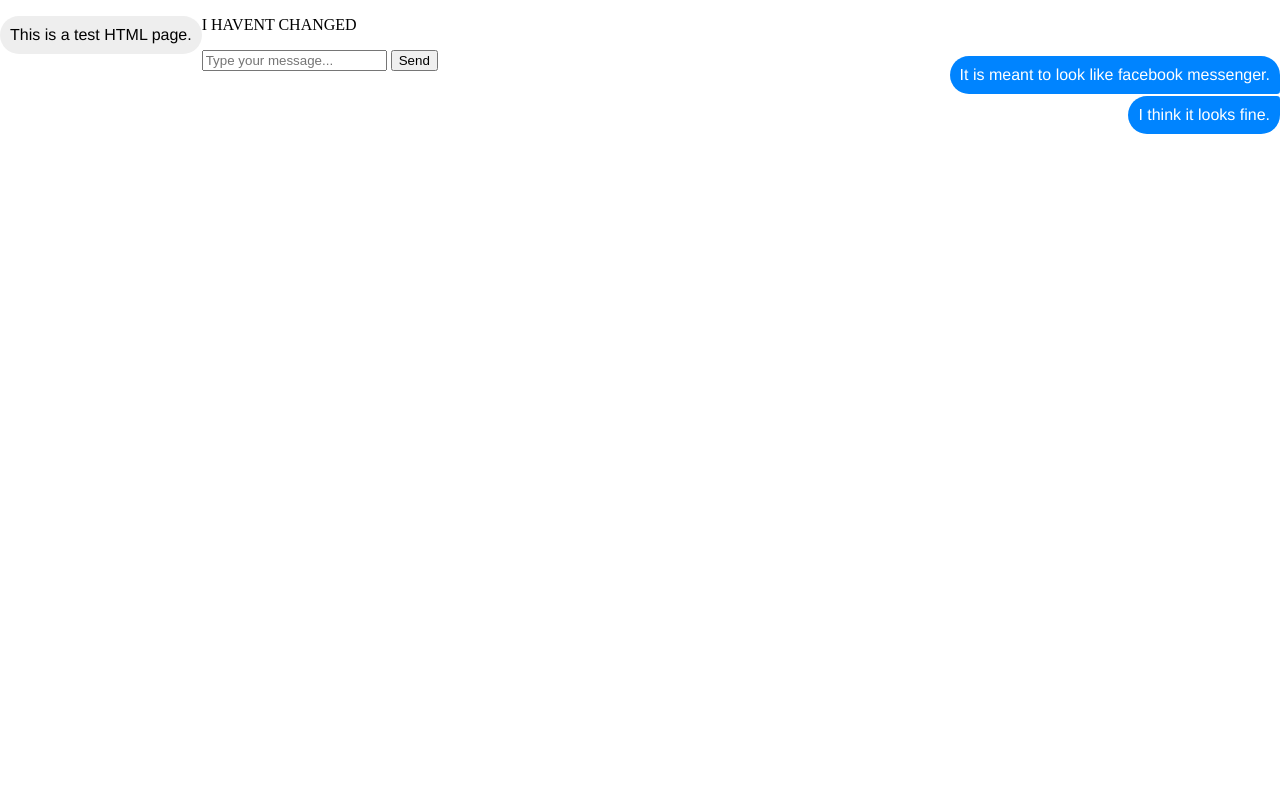
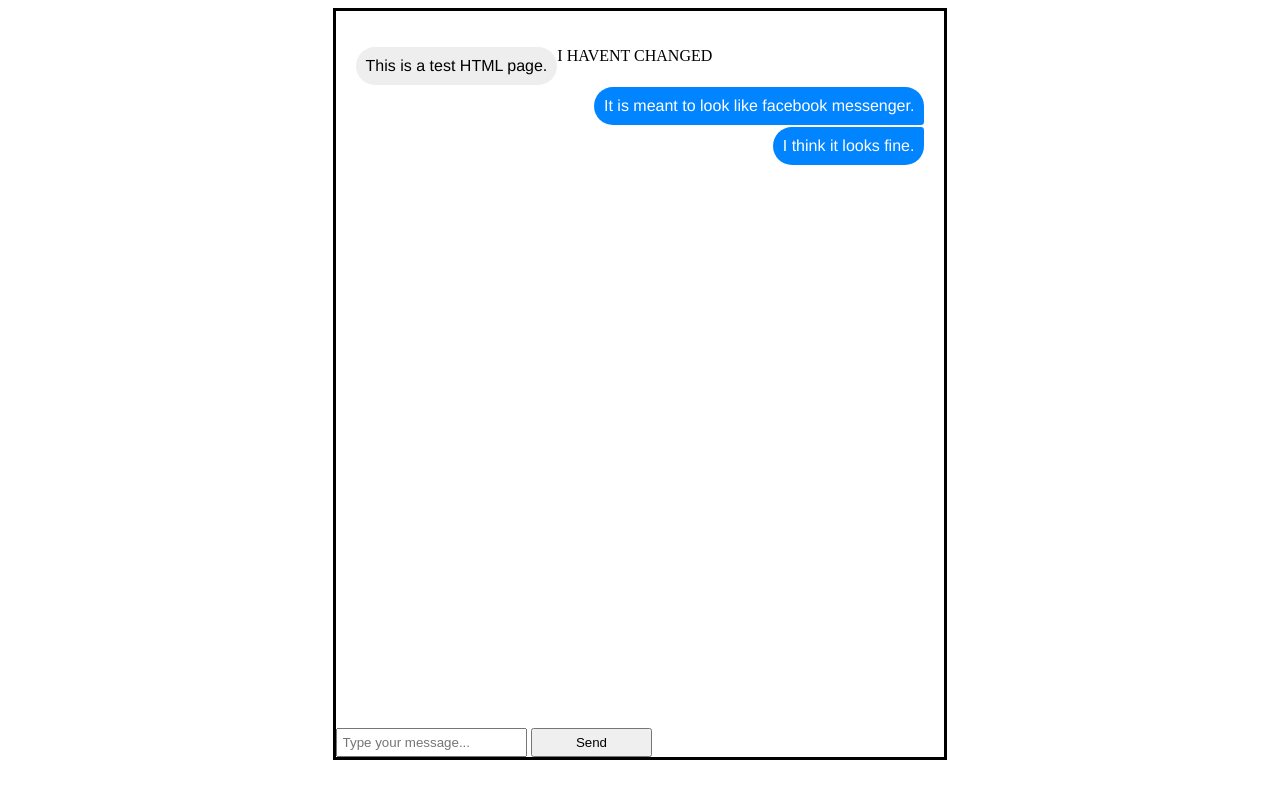
Before and after one commit to TetoBertolla1/chatbot-coach-client, a plain HTML site: page index.html in a window 1280 px wide. Drawn offline with nearby package versions, Linux system fonts and the light colour scheme.

Commit message:
Added styles for holding the chat

```diff
--- a/style.css
+++ b/style.css
@@ -3,14 +3,41 @@
 
 /* ---------- GENERAL ---------- */
 
-body {
+html, body {
+	position: fixed;
+	top: 0;
+	bottom: 0;
+	left: 0;
+	right: 0;
+}
+.chatWin {
 	margin: 0 auto;
-	padding: 0;
+	min-width: 411px;
+	width: 45%;
+	padding: 20px;
+	border: 3px solid black;
+	height: 90%;
+	position: relative;
 }
-.box {
-	margin: 0 auto;
-	padding: 10% 20%;
-	background: #fefefe;
+
+.forms {
+	position: absolute;
+	width: 100%;
+	padding: 0 auto;
+	bottom: 0;
+	left: 0;
+	right: 100%;
+}
+
+input {
+	height: auto;
+
+	padding: 5px;
+}
+
+button {
+	padding: 5px;
+	width: 20%;
 }
 
 .inMsg, .outMsg {
```
